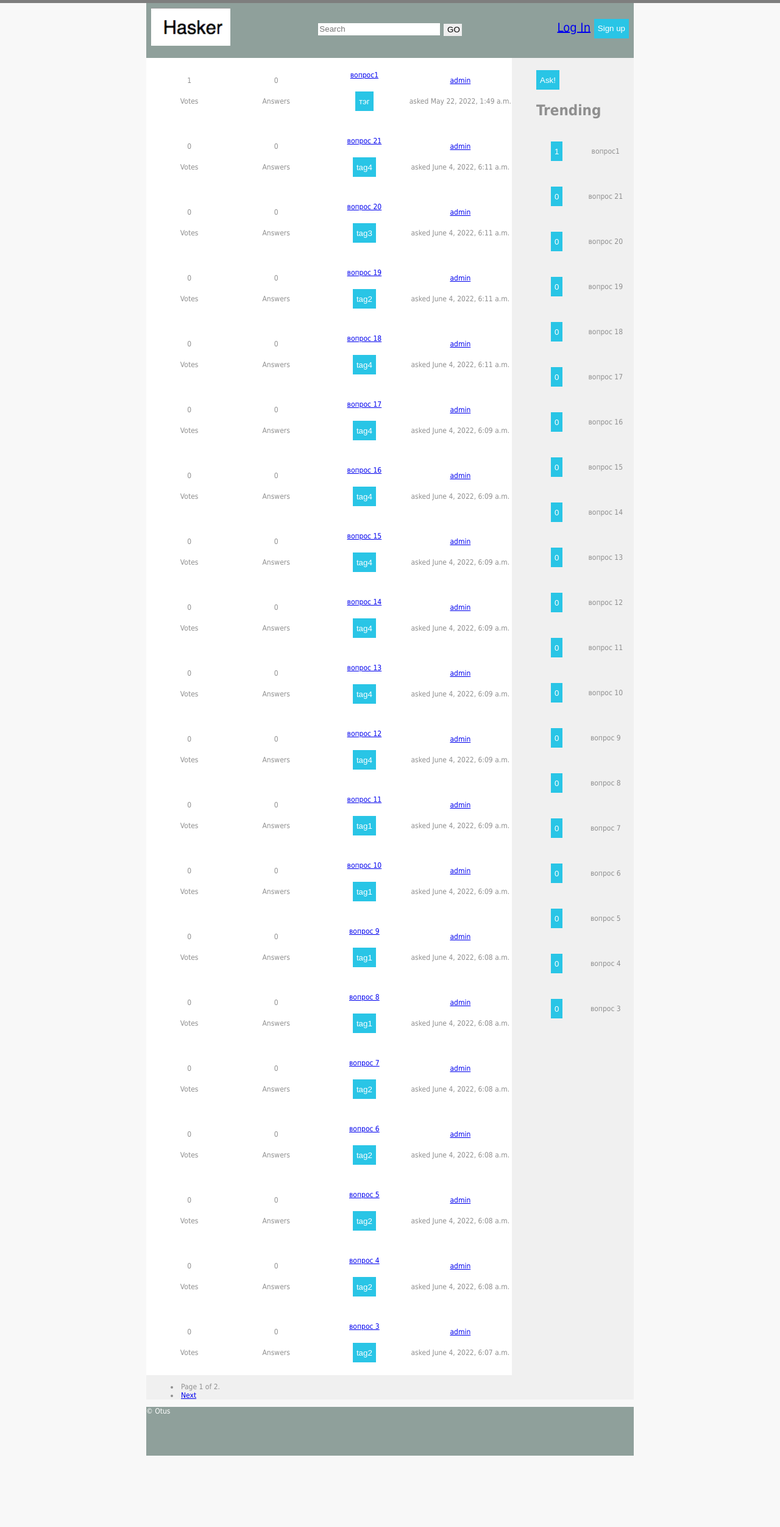
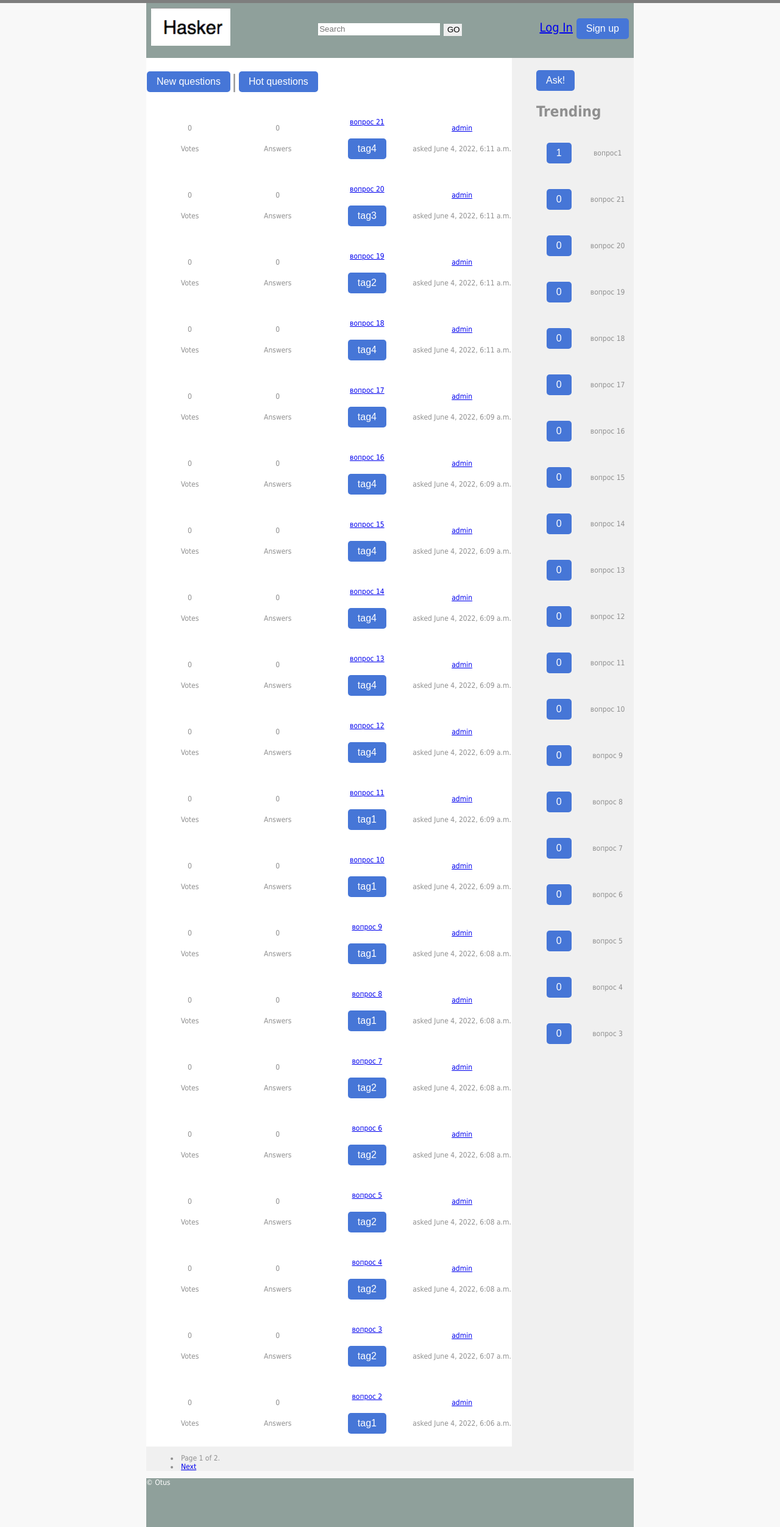
Before and after one commit to 7361cid/dz6, a Django app: page / in a window 1280 px wide. Shown: the whole page at 61% size. Before the commit the page ends 2387 px from the top, so only its background shows below. Run offline with Django 3.2, Linux system fonts and the light colour scheme; data comes from the database, SQL or seed files in the repository; data that the repository does not hold is empty.

Commit message:
кнопка сортировки

```diff
--- a/mysite/media/css/styles.css
+++ b/mysite/media/css/styles.css
@@ -16,12 +16,19 @@ input[type="text"] {
 	vertical-align: top;
 }
 button {
-	color: #fff;
-	background-color: #29c5e6;
-	border: none;
-	height: 32px;
-	font-family: 'Oswald', sans-serif;
+	  appearance: none;
+      border: 0;
+      border-radius: 5px;
+      background: #4676D7;
+      color: #fff;
+      padding: 8px 16px;
+      font-size: 16px;
 }
+
+.separator {
+    font: 30px Tahoma, sans-serif;
+}
+
 p {
 	margin: 20px 0;
 }
@@ -68,6 +75,11 @@ input[name="tag"] {
 
 .table_column {
    width: 30vh;
+   float: center;
+}
+
+.table_separator {
+   width: 10px;
    float: center;
 }
 
--- a/mysite/templates/home.html
+++ b/mysite/templates/home.html
@@ -27,6 +27,18 @@
 </table>
 {% endblock %}
 {% block content_center %}
+    <table class="table_questions">
+         <tr>
+             <td>
+                <button onclick="window.location.href = '{% url 'home' sort=1%}';">New questions</button>
+             </td>
+             <td class="table_separator">
+                <p class="separator">|</p>
+             </td>
+             <td>
+                <button onclick="window.location.href = '{% url 'home' sort=2%}';">Hot questions</button></div>
+             </td>
+    </table>
     <table class="table_questions">
         {% for q in paginator.object_list %}
             <tr>
--- a/mysite/users/urls.py
+++ b/mysite/users/urls.py
@@ -6,5 +6,6 @@ urlpatterns = [
     path('/<int:pk>/', updateuser, name='user'),
     path("", index, name='home'),
     path("home/<int:pk>/", index, name='home'),
+    path("home/<int:sort>/", index, name='home'),
     path("home/<str:tag>/", index, name='home'),
 ]
--- a/mysite/users/views.py
+++ b/mysite/users/views.py
@@ -44,25 +44,29 @@ def updateuser(request, pk):
             render(request, 'user_profile.html', {'form': form, 'page_user': page_user})
     else:
         form = UserUpdateForm()
-
-    return render(request, 'user_profile.html', {'form': form, 'page_user': page_user})
+    questions_trends = Question.objects.order_by('-rating', '-date')[:20]
+    return render(request, 'user_profile.html', {'form': form, 'page_user': page_user,
+                                                 'questions_trends': questions_trends})
 
 
-def index(request, pk=1, tag=''):
+def index(request, pk=1, tag='', sort=1):
     search = request.GET.get('q')
+    if sort == 1:
+        order_by = "-date"
+    else:
+        order_by = "-rating"
     if tag:
-        print(f"LOG {tag}")
-        questions = Question.objects.filter(Q(tag__tag__icontains=tag)).order_by('-rating', '-date')
+        questions = Question.objects.filter(Q(tag__tag__icontains=tag)).order_by(order_by)
     else:
         if search:
             if search.startswith("tag:"):
                 tag = search.split('tag:')[-1]
-                questions = Question.objects.filter(Q(tag__tag__icontains=tag)).order_by('-rating', '-date')
+                questions = Question.objects.filter(Q(tag__tag__icontains=tag)).order_by(order_by)
             else:
                 questions = Question.objects.filter(Q(title__icontains=search) |
-                                                    Q(content__icontains=search)).order_by('-rating', '-date')
+                                                    Q(content__icontains=search)).order_by(order_by)
         else:
-            questions = Question.objects.all().order_by('-rating', '-date')
+            questions = Question.objects.all().order_by(order_by)
 
     paginator = Paginator(questions, 20)  # Show 20 contacts per page.
     questions_trends = Question.objects.order_by('-rating', '-date')[:20]
```
Also changed, not shown: mysite/templates/registration/login.html (+22 -1 lines), mysite/templates/user_profile.html (+30 -1 lines).
